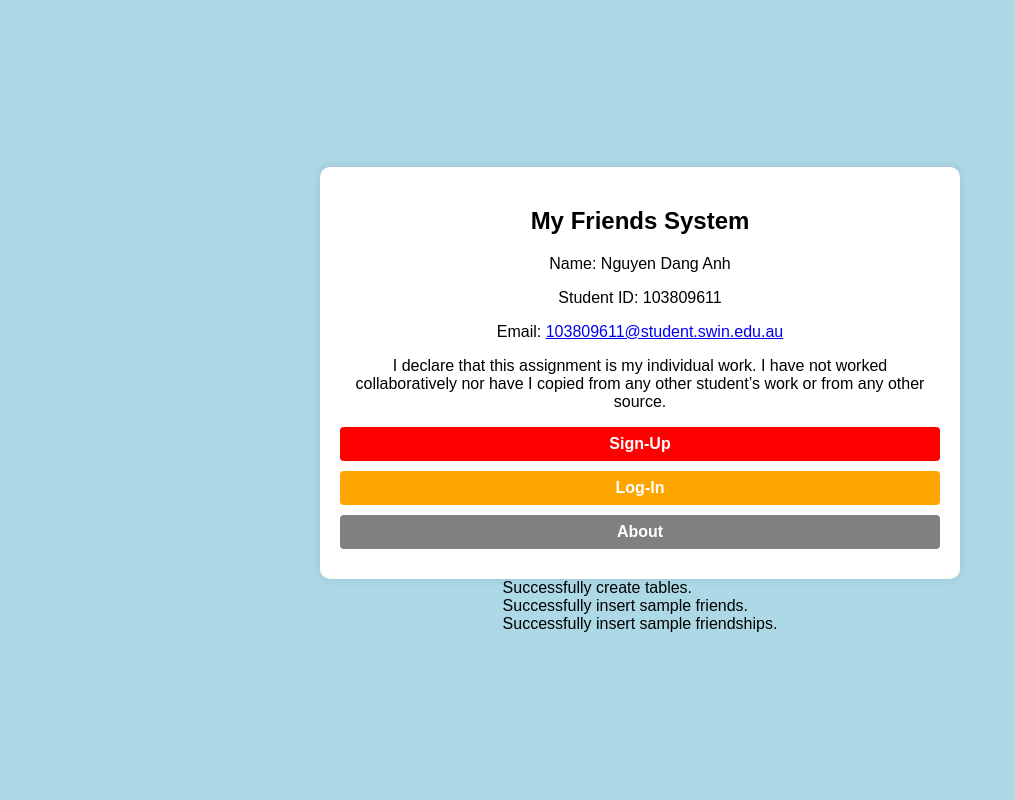
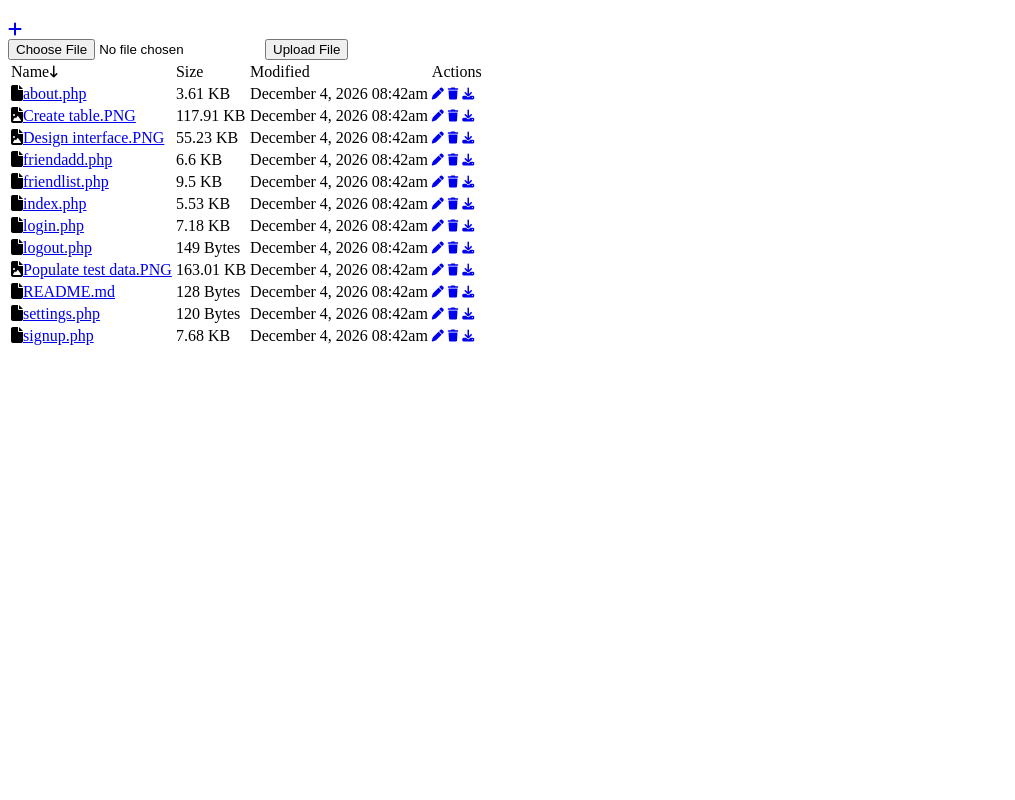
Before and after one commit to DangAnthony111/Group-2---Project-Repository, a PHP site: page / in a window 1280 px wide. Shown: the whole page, without its empty margins (0-1015 px from the left). Run offline with PHP 8.4, Linux system fonts and the light colour scheme; data that the repository does not hold is empty.

Commit message:
Design interface for the page

```diff
--- a/index.php
+++ b/index.php
@@ -1,191 +1,123 @@
+<?php
+// The initial directory path (e.g. /www/your_directory/)
+$initial_directory = '';
+// The current directory path
+$current_directory = $initial_directory;
+// Navigate to directory or download file
+if (isset($_GET['file'])) {
+    // If the file is a directory
+    if (is_dir($_GET['file'])) {
+        // Update the current directory
+        $current_directory = $_GET['file'] . '/';
+    } else {
+        // Download file
+        header('Content-Description: File Transfer');
+        header('Content-Type: application/octet-stream');
+        header('Content-Disposition: attachment; filename="' . basename($_GET['file']) . '"');
+        readfile($_GET['file']);
+        exit;
+    }
+}
+// Retrieve all files and directories
+$results = glob(str_replace(['[',']',"\f[","\f]"], ["\f[","\f]",'[[]','[]]'], ($current_directory ? $current_directory : $initial_directory)) . '*');
+// If true, directories will appear first in the populated file list
+$directory_first = true;
+// Sort files
+if ($directory_first) {
+    usort($results, function($a, $b){
+        $a_is_dir = is_dir($a);
+        $b_is_dir = is_dir($b);
+        if ($a_is_dir === $b_is_dir) {
+            return strnatcasecmp($a, $b);
+        } else if ($a_is_dir && !$b_is_dir) {
+            return -1;
+        } else if (!$a_is_dir && $b_is_dir) {
+            return 1;
+        }
+    });
+}
+
+// Convert bytes to human readable format
+function convert_filesize($bytes, $precision = 2) {
+    $units = ['Bytes', 'KB', 'MB', 'GB', 'TB'];
+    $bytes = max($bytes, 0);
+    $pow = floor(($bytes ? log($bytes) : 0) / log(1024));
+    $pow = min($pow, count($units) - 1);
+    $bytes /= pow(1024, $pow);
+    return round($bytes, $precision) . ' ' . $units[$pow];
+}
+
+// Determine the file type icon
+function get_filetype_icon($filetype) {
+    if (is_dir($filetype)) {
+        return '<i class="fa-solid fa-folder"></i>';
+    } else if (preg_match('/image\/*/', mime_content_type($filetype))) {
+        return '<i class="fa-solid fa-file-image"></i>';
+    } else if (preg_match('/video\/*/', mime_content_type($filetype))) {
+        return '<i class="fa-solid fa-file-video"></i>';
+    } else if (preg_match('/audio\/*/', mime_content_type($filetype))) {
+        return '<i class="fa-solid fa-file-audio"></i>';
+    } else if (preg_match('/audio\/*/', mime_content_type($filetype))) {
+        return '<i class="fa-solid fa-file-audio"></i>';
+    }
+    return '<i class="fa-solid fa-file"></i>';
+}
+?>
+
 <!DOCTYPE html>
-<html lang="en">
-<head>
-    <meta charset="utf-8">
-    <meta name="description" content="Web Programming :: Assignment 2">
-    <meta name="keywords" content="HTML, PHP">
-    <meta name="author" content="Nguyen Dang Anh">
-    <title>My Friends System - Index</title>
-    <style>
-        /* Body styles */
-        body {
-            font-family: Arial, sans-serif;
-            background-color: #ADD8E6;
-            margin: 0;
-            display: flex;
-            justify-content: center;
-            align-items: center;
-            min-height: 100vh;
-            flex-direction: column;
-        }
+<html>
+	<head>
+		<meta charset="utf-8">
+        <meta name="viewport" content="width=device-width,minimum-scale=1">
+		<title>File Management System</title>
+		<link href="style.css" rel="stylesheet" type="text/css">
+        <link rel="stylesheet" href="https://cdnjs.cloudflare.com/ajax/libs/font-awesome/6.2.0/css/all.min.css" integrity="sha512-xh6O/CkQoPOWDdYTDqeRdPCVd1SpvCA9XXcUnZS2FmJNp1coAFzvtCN9BmamE+4aHK8yyUHUSCcJHgXloTyT2A==" crossorigin="anonymous" referrerpolicy="no-referrer">
+	</head>
+	<body>
+        <div class="file-manager">
 
-        /* Page container */
-        .container {
-            background-color: #ffffff;
-            border-radius: 10px;
-            box-shadow: 0px 0px 10px rgba(0, 0, 0, 0.1);
-            width: 80%;
-            max-width: 600px;
-            padding: 20px;
-        }
+            <div class="file-manager-header">
+				<h1><?=$current_directory?></h1>
+				<a href="create.php?directory=<?=$current_directory?>"><i class="fa-solid fa-plus"></i></a>
+				<form action="upload.php" method="post" enctype="multipart/form-data">
+					<input type="file" name="fileToUpload" id="fileToUpload">
+					<input type="submit" value="Upload File" name="submit">
+				</form>
+			</div>
 
-        /* Center align the text */
-        h2, p {
-            text-align: center;
-        }
 
-        /* Navigation links */
-        .navigation a {
-            display: block;
-            margin: 10px 0;
-            padding: 8px 16px;
-            color: white;
-            text-decoration: none;
-            border-radius: 4px;
-            font-weight: bold;
-            text-align: center;
-            transition: background-color 0.3s ease;
-        }
+            <table class="file-manager-table">
+                <thead>
+                    <tr>
+                        <td class="selected-column">Name<i class="fa-solid fa-arrow-down-long fa-xs"></i></td>
+                        <td>Size</td>
+                        <td>Modified</td>
+                        <td>Actions</td>
+                    </tr>
+                </thead>
+                <tbody>
+                    <?php if (isset($_GET['file']) && realpath($current_directory) != realpath($initial_directory)): ?>
+                    <tr>
+                        <td colspan="10" class="name"><i class="fa-solid fa-folder"></i><a href="?file=<?=urlencode($_GET['file']) . '/..'?>">...</a></td>
+                    </tr>
+                    <?php endif; ?>
+                    <?php foreach ($results as $result): ?>
+                    <tr class="file">
+                        <td class="name"><?=get_filetype_icon($result)?><a class="view-file" href="?file=<?=urlencode($result)?>"><?=basename($result)?></a></td>
+                        <td><?=is_dir($result) ? 'Folder' : convert_filesize(filesize($result))?></td>
+                        <td class="date"><?=str_replace(date('F j, Y'), 'Today,', date('F j, Y H:ia', filemtime($result)))?></td>
+                        <td class="actions">
+                            <a href="rename.php?file=<?=urlencode($result)?>" class="btn"><i class="fa-solid fa-pen fa-xs"></i></a>
+                            <a href="delete.php?file=<?=urlencode($result)?>" class="btn red" onclick="return confirm('Are you sure you want to delete <?=basename($result)?>?')"><i class="fa-solid fa-trash fa-xs"></i></a>
+                            <?php if (!is_dir($result)): ?>
+                            <a href="?file=<?=urlencode($result)?>" class="btn green"><i class="fa-solid fa-download fa-xs"></i></a>
+                            <?php endif; ?>
+                        </td>
+                    </tr>
+                    <?php endforeach; ?>
+                </tbody>
+            </table>
 
-        /* Sign-Up button */
-        .navigation a:nth-child(1) {
-            background-color: #FF0000;
-        }
-
-        /* Log-In button */
-        .navigation a:nth-child(2) {
-            background-color: #FFA500;
-        }
-
-        /* About button */
-        .navigation a:nth-child(3) {
-            background-color: #808080;
-        }
-
-        /* Hover effect for each button */
-        .navigation a:nth-child(1):hover {
-            background-color: #CC0000;
-        }
-
-        .navigation a:nth-child(2):hover {
-            background-color: #FF8C00;
-        }
-
-        .navigation a:nth-child(3):hover {
-            background-color: #505050;
-        }
-    </style>
-</head>
-
-<body>
-    <div class="container">
-        <h2>My Friends System</h2>
-
-        <div class="user-info">
-            <p>Name: Nguyen Dang Anh</p>
-            <p>Student ID: 103809611</p>
-            <p>Email: <a href="mailto:103809611@student.swin.edu.au">103809611@student.swin.edu.au</a></p>
         </div>
-
-        <div class="declaration">
-            <p>I declare that this assignment is my individual work. I have not worked collaboratively nor have I copied from any other student’s work or from any other source.</p>
-        </div>
-
-        <div class="navigation">
-            <a href="signup.php">Sign-Up</a>
-            <a href="login.php">Log-In</a>
-            <a href="about.php">About</a>
-        </div>
-    </div>
-</body>
+    </body>
 </html>
-
-<?php
-	include ("settings.php");
-
-	// Connect to database
-	$conn = @mysqli_connect($host, $user, $pass, $dbnm);
-	if (!$conn) {
-		$error_msg[] = "The database server cannot be connected to: " . mysqli_connect_error() . "<br/>";
-	}
-
-	// Create database tables if they don't exist
-	if ($conn) {
-		$friends_table = "CREATE TABLE IF NOT EXISTS friends (
-			friend_id INT AUTO_INCREMENT PRIMARY KEY,
-			friend_email VARCHAR(50) NOT NULL UNIQUE,
-			password VARCHAR(255) NOT NULL,
-			profile_name VARCHAR(30) NOT NULL,
-			date_started DATE NOT NULL,
-			num_of_friends INT UNSIGNED
-		)";
-		$table_1 = mysqli_query($conn, $friends_table);
-
-		$myfriends_table = "CREATE TABLE IF NOT EXISTS myfriends (
-			friend_id1 INT NOT NULL,
-			friend_id2 INT NOT NULL,
-			PRIMARY KEY (friend_id1, friend_id2),
-			FOREIGN KEY (friend_id1) REFERENCES friends(friend_id),
-			FOREIGN KEY (friend_id2) REFERENCES friends(friend_id)
-		)";
-		$table_2 = mysqli_query($conn, $myfriends_table);
-
-		if ($table_1 && $table_2) {
-			echo "Successfully create tables. <br/>";
-		} else {
-			echo "Failed to create tables. <br/>";
-		}
-	}
-
-	// Populate 'friends' table with sample data
-	$friends_add = "INSERT INTO friends (friend_email, password, profile_name, date_started, num_of_friends) VALUES
-		('jdoe@gmail.com', 'R4nd0mP@ss', 'John Doe', '2023-05-15', '3'),
-		('msmith@yahoo.com', 'P@ssw0rd42', 'Mary Smith', '2023-06-10', '4'),
-		('jperez@hotmail.com', 'Secur3P@ss', 'Juan Perez', '2023-07-02', '2'),
-		('kwilson@gmail.com', 'MyP@ssw0rd20', 'Karen Wilson', '2023-04-28', '3'),
-		('rthomas@yahoo.com', 'R@nd0m123', 'Robert Thomas', '2023-07-19', '2'),
-		('jlee@hotmail.com', 'L33tP@ss', 'Jennifer Lee', '2023-06-02', '2'),
-		('bnguyen@gmail.com', 'B3tterP@ss', 'Binh Nguyen', '2023-05-07', '2'),
-		('cwang@yahoo.com', 'P@ss1234', 'Chen Wang', '2023-07-12', '1'),
-		('emiller@hotmail.com', 'M!ll3rP@ss', 'Emily Miller', '2023-04-23', '1'),
-		('tkim@gmail.com', 'K!mP@ssw0rd', 'Tae Kim', '2023-07-09', '0')";
-
-	$friends_result = @mysqli_query($conn, $friends_add);
-
-	if ($friends_result) {
-		echo "Successfully insert sample friends. <br/>";
-	} else {
-		echo "Failed to insert sample friends. <br/>";
-	}
-
-	// Populate 'myfriends' table with sample data
-	$myfriends_add = "INSERT INTO myfriends (friend_id1, friend_id2) VALUES
-		(1, 3),
-		(2, 3),
-		(1, 5),
-		(3, 7),
-		(2, 9),
-		(5, 6),
-		(7, 8),
-		(4, 9),
-		(5, 10),
-		(1, 10),
-		(2, 7),
-		(6, 9),
-		(8, 9),
-		(2, 4),
-		(4, 5),
-		(4, 7),
-		(6, 10),
-		(7, 9),
-		(9, 10),
-		(3, 9)";
-
-	$myfriends_result = @mysqli_query($conn, $myfriends_add);
-
-	if ($myfriends_result) {
-		echo "Successfully insert sample friendships. <br/>";
-	} else {
-		echo "Failed to insert sample friendships. <br/>";
-	}
-?>
```
Also changed, not shown: Design interface.PNG (added), 1 other file.
